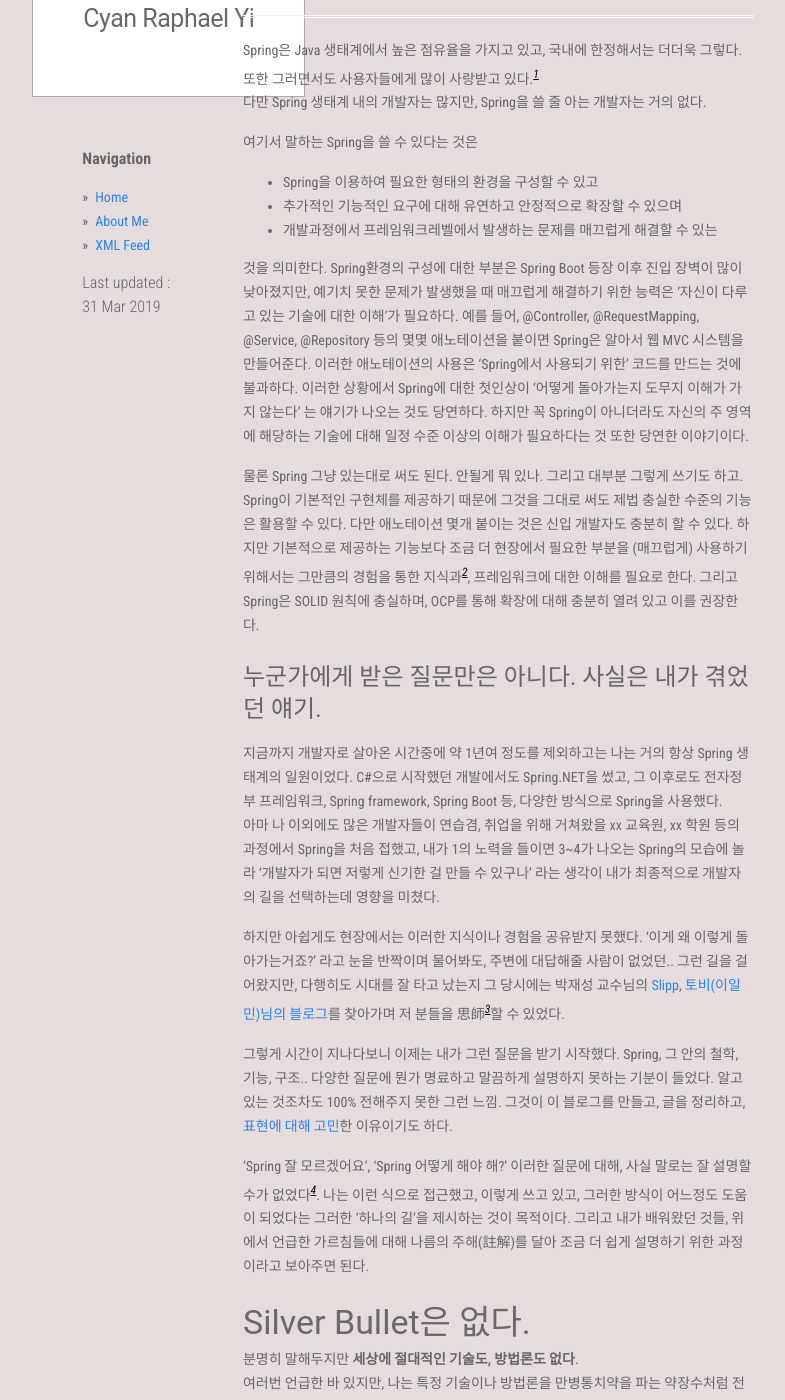
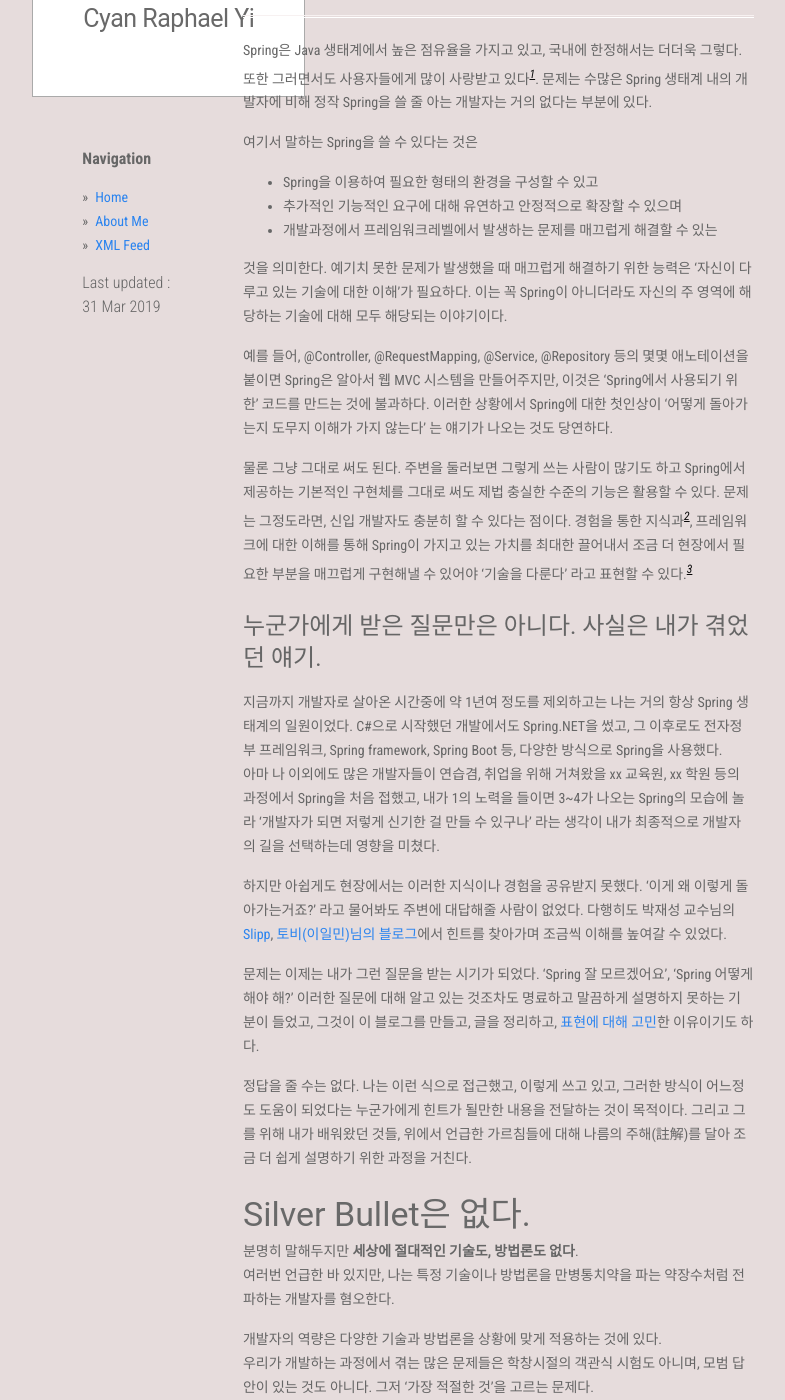
Before and after one commit to CyanRYi/cyanryi.github.io, a Jekyll site: the page built from _posts/ko/2019-03-18-Introduce-Spring-0.md, in a window 1280 px wide and 1400 px high, scrolled down 209 px. Shown: the whole window, without its empty margins (89-874 px from the left). Built offline with Jekyll 4.4.1, drawn with Linux system fonts in a browser that asks for light colours; some of the changed text lies outside the part shown.

Commit message:
2차 퇴고

```diff
--- a/_posts/ko/2019-03-18-Introduce-Spring-0.md
+++ b/_posts/ko/2019-03-18-Introduce-Spring-0.md
@@ -5,32 +5,31 @@
 hidden: true
 ---
 
-Spring은 Java 생태계에서 높은 점유율을 가지고 있고, 국내에 한정해서는 더더욱 그렇다. 또한 그러면서도 사용자들에게 많이 사랑받고 있다.[^1]
-다만 Spring 생태계 내의 개발자는 많지만, Spring을 쓸 줄 아는 개발자는 거의 없다.
+Spring은 Java 생태계에서 높은 점유율을 가지고 있고, 국내에 한정해서는 더더욱 그렇다. 또한 그러면서도 사용자들에게 많이 사랑받고 있다[^1]. 문제는 수많은 Spring 생태계 내의 개발자에 비해 정작 Spring을 쓸 줄 아는 개발자는 거의 없다는 부분에 있다.
 
 여기서 말하는 Spring을 쓸 수 있다는 것은
 - Spring을 이용하여 필요한 형태의 환경을 구성할 수 있고
 - 추가적인 기능적인 요구에 대해 유연하고 안정적으로 확장할 수 있으며
 - 개발과정에서 프레임워크레벨에서 발생하는 문제를 매끄럽게 해결할 수 있는
 
-것을 의미한다. Spring환경의 구성에 대한 부분은 Spring Boot 등장 이후 진입 장벽이 많이 낮아졌지만, 예기치 못한 문제가 발생했을 때 매끄럽게 해결하기 위한 능력은 '자신이 다루고 있는 기술에 대한 이해'가 필요하다.
-예를 들어, @Controller, @RequestMapping, @Service, @Repository 등의 몇몇 애노테이션을 붙이면 Spring은 알아서 웹 MVC 시스템을 만들어준다. 이러한 애노테이션의 사용은 'Spring에서 사용되기 위한' 코드를 만드는 것에 불과하다. 이러한 상황에서 Spring에 대한 첫인상이 '어떻게 돌아가는지 도무지 이해가 가지 않는다' 는 얘기가 나오는 것도 당연하다.
-하지만 꼭 Spring이 아니더라도 자신의 주 영역에 해당하는 기술에 대해 일정 수준 이상의 이해가 필요하다는 것 또한 당연한 이야기이다.
+것을 의미한다. 예기치 못한 문제가 발생했을 때 매끄럽게 해결하기 위한 능력은 '자신이 다루고 있는 기술에 대한 이해'가 필요하다. 이는 꼭 Spring이 아니더라도 자신의 주 영역에 해당하는 기술에 대해 모두 해당되는 이야기이다.
 
-물론 Spring 그냥 있는대로 써도 된다. 안될게 뭐 있나. 그리고 대부분 그렇게 쓰기도 하고. Spring이 기본적인 구현체를 제공하기 때문에 그것을 그대로 써도 제법 충실한 수준의 기능은 활용할 수 있다.
-다만 애노테이션 몇개 붙이는 것은 신입 개발자도 충분히 할 수 있다. 하지만 기본적으로 제공하는 기능보다 조금 더 현장에서 필요한 부분을 (매끄럽게) 사용하기 위해서는 그만큼의 경험을 통한 지식과[^2], 프레임워크에 대한 이해를 필요로 한다. 그리고 Spring은 SOLID 원칙에 충실하며, OCP를 통해 확장에 대해 충분히 열려 있고 이를 권장한다.
+예를 들어, @Controller, @RequestMapping, @Service, @Repository 등의 몇몇 애노테이션을 붙이면 Spring은 알아서 웹 MVC 시스템을 만들어주지만, 이것은 'Spring에서 사용되기 위한' 코드를 만드는 것에 불과하다. 이러한 상황에서 Spring에 대한 첫인상이 '어떻게 돌아가는지 도무지 이해가 가지 않는다' 는 얘기가 나오는 것도 당연하다.
+
+물론 그냥 그대로 써도 된다. 주변을 둘러보면 그렇게 쓰는 사람이 많기도 하고 Spring에서 제공하는 기본적인 구현체를 그대로 써도 제법 충실한 수준의 기능은 활용할 수 있다.
+문제는 그정도라면, 신입 개발자도 충분히 할 수 있다는 점이다. 경험을 통한 지식과[^2], 프레임워크에 대한 이해를 통해 Spring이 가지고 있는 가치를 최대한 끌어내서 조금 더 현장에서 필요한 부분을 매끄럽게 구현해낼 수 있어야 '기술을 다룬다' 라고 표현할 수 있다.[^3]
 
 #### 누군가에게 받은 질문만은 아니다. 사실은 내가 겪었던 얘기.
 
 지금까지 개발자로 살아온 시간중에 약 1년여 정도를 제외하고는 나는 거의 항상 Spring 생태계의 일원이었다. C#으로 시작했던 개발에서도 Spring.NET을 썼고, 그 이후로도 전자정부 프레임워크, Spring framework, Spring Boot 등, 다양한 방식으로 Spring을 사용했다.
 아마 나 이외에도 많은 개발자들이 연습겸, 취업을 위해 거쳐왔을 xx 교육원, xx 학원 등의 과정에서 Spring을 처음 접했고, 내가 1의 노력을 들이면 3~4가 나오는 Spring의 모습에 놀라 '개발자가 되면 저렇게 신기한 걸 만들 수 있구나' 라는 생각이 내가 최종적으로 개발자의 길을 선택하는데 영향을 미쳤다.
 
-하지만 아쉽게도 현장에서는 이러한 지식이나 경험을 공유받지 못했다. '이게 왜 이렇게 돌아가는거죠?' 라고 눈을 반짝이며 물어봐도, 주변에 대답해줄 사람이 없었던.. 그런 길을 걸어왔지만, 다행히도 시대를 잘 타고 났는지 그 당시에는 박재성 교수님의 [Slipp](https://www.slipp.net/), [토비(이일민)님의 블로그](http://toby.epril.com/)를 찾아가며 저 분들을 思師[^3]할 수 있었다.
+하지만 아쉽게도 현장에서는 이러한 지식이나 경험을 공유받지 못했다. '이게 왜 이렇게 돌아가는거죠?' 라고 물어봐도 주변에 대답해줄 사람이 없었다. 다행히도 박재성 교수님의 [Slipp](https://www.slipp.net/), [토비(이일민)님의 블로그](http://toby.epril.com/)에서 힌트를 찾아가며 조금씩 이해를 높여갈 수 있었다.
 
-그렇게 시간이 지나다보니 이제는 내가 그런 질문을 받기 시작했다. Spring, 그 안의 철학, 기능, 구조.. 다양한 질문에 뭔가 명료하고 말끔하게 설명하지 못하는 기분이 들었다. 알고 있는 것조차도 100% 전해주지 못한 그런 느낌. 그것이 이 블로그를 만들고, 글을 정리하고, [표현에 대해 고민](/Problem-of-Blurry-Word)한 이유이기도 하다.
+문제는 이제는 내가 그런 질문을 받는 시기가 되었다. 'Spring 잘 모르겠어요', 'Spring 어떻게 해야 해?' 이러한 질문에 대해 알고 있는 것조차도 명료하고 말끔하게 설명하지 못하는 기분이 들었고, 그것이 이 블로그를 만들고, 글을 정리하고, [표현에 대해 고민](/Problem-of-Blurry-Word)한 이유이기도 하다.
 
-'Spring 잘 모르겠어요', 'Spring 어떻게 해야 해?' 이러한 질문에 대해, 사실 말로는 잘 설명할 수가 없었다[^4]. 나는 이런 식으로 접근했고, 이렇게 쓰고 있고, 그러한 방식이 어느정도 도움이 되었다는 그러한 '하나의 길'을 제시하는 것이 목적이다.
-그리고 내가 배워왔던 것들, 위에서 언급한 가르침들에 대해 나름의 주해(註解)를 달아 조금 더 쉽게 설명하기 위한 과정이라고 보아주면 된다.
+정답을 줄 수는 없다. 나는 이런 식으로 접근했고, 이렇게 쓰고 있고, 그러한 방식이 어느정도 도움이 되었다는 누군가에게 힌트가 될만한 내용을 전달하는 것이 목적이다.
+그리고 그를 위해 내가 배워왔던 것들, 위에서 언급한 가르침들에 대해 나름의 주해(註解)를 달아 조금 더 쉽게 설명하기 위한 과정을 거친다.
 
 ### Silver Bullet은 없다.
 
@@ -43,31 +42,31 @@
 
 Spring도 마찬가지다. 이 글에서는 Spring의 장점을 더 많이 다루게 될 수 밖에 없을 텐데, 절대로 그렇지 않다는 것을 항상 염두에 둔채로 읽어주었으면 한다.
 
-### 내가 Spring에서 찾는 가치
+### 내가 Spring에서 얻은 것
 
 Spring은 만능이 아니지만, 분명히 가치있는 프레임워크라고 생각한다. 여러가지 이유가 있겠지만, 내 개인적으로 집중하는 가치 - 그래서 이 시리즈에서 주로 다루게 되는 관점 - 를 한번 설명한다.
 
-1. DIP
- - DIP를 구현하는 것은 생각보다 까다롭다. 특히 일관성 있게 구현하는 것은 더더욱 그렇다. Spring을 이용하면 DIP를 쉽게 적용할 수 있다. 물론, 필요한 것이 DIP 뿐이라면 [Google Guice](https://github.com/google/guice)도 매우 좋은 선택이라 생각한다.
+1. 다양한 기술에 대한 접근
+ - Spring은 Java 생태계 내에서 메이저라고 볼 수 있는 기술들에 대해 넓은 적용 범위를 지원한다. 모든 기술, 모든 영역을 다루기에 힘든 현실에서 Spring을 통해 다양한 기술을 사용하고 더 나아가 Spring에서 그 기술들을 다루는 방식을 살펴보는 것이 가능하다면, 그러한 기술들을 직접 다루는 것이 가능해진다.
+ - 이 말은 다시 말해, '바퀴를 만들 필요가 없다[^5]' 는 얘기도 된다. 물론 중요한 파트는 직접 구현해야 하지만, 상대적으로 덜한 부분에 대해 필요에 따라 선택적 무지를 택할 수 있다.
+ - 여기에는 당연히 단점도 존재하는데, 추상화된 API를 통해 이용하는 과정에서 네이티브하게 사용하는 것보다는 일부 기능을 사용하지 못하는 경우도 있다.
 
-2. 넓은 적용 범위를 위한 유연한 구조
- - Spring은 Java 생태계에서 사용할 수 있는 기술들에 대해 매우 넓은 범위를 지원한다. Spring 안에서 추상화된 라이브러리, 프레임워크를 어지간해서는 다 다룰 수 있다.[^5] Spring에서는 스스로 '바퀴를 만들 필요가 없다' 라는 가치를 말한다.
- - 여기에는 당연히 단점도 존재하는데, 추상화된 API를 통해 이용하는 과정에서 네이티브하게 사용하는 것보다는 일부 기능을 사용하지 못하는 경우도 종종 있다.
+2. DIP
+ - SOLID에 포함된 기본 원칙이지만, 이를 직접, 일관성 있게 구현하는 것은 생각보다 까다롭다. Spring을 이용하면 DIP를 쉽게 적용할 수 있다. 물론, 필요한 것이 DIP 뿐이라면 [Google Guice](https://github.com/google/guice)도 좋은 선택이다.
 
-3. 오래 사용되고, 그러면서도 개발자들에게 사랑받는 소프트웨어
- - 약 20여년에 가까운 세월동안 유지되고, 변화에 대응하며, 아직까지도 생태계에서 충분히 사랑받고 있는 소프트웨어의, 특히 이 과정에서 기존의 주류를 밀어내고 스스로 새로운 주류가 된 부분을 이해하고자 하는 목적이 있다.
- - 당연히 이는 이러한 소프트웨어를 만드는 것이 목적이기 때문이다.
+3. 오래 사용되고, 그러면서도 개발자들에게 사랑받는 소프트웨어에 대한 관찰
+ - 약 20여년에 가까운 세월동안 유지되고 변화에 대응하며 아직까지도 생태계에서 충분히 사랑받고 있는 소프트웨어, 특히 이 과정에서 기존의 주류를 밀어내고 스스로 새로운 주류가 된 부분은 어떤 소프트웨어를 만들어야 하는지 관찰 대상으로 충분하다고 생각한다.
 
 4. 구현 패턴
  - 나보다 코드를 잘 만드는 개발자들의 소스코드를 보고 배우기 위함이다. 정답은 없지만, 참고를 할 수 있음에는 분명하다. 물론, 보기 쉽다고는 말 못한다.
 
 ---
-[^1]: [RebelLabs의 2017 Report](https://zeroturnaround.com/rebellabs/developer-productivity-report-2017-why-do-you-use-java-tools-you-use/)를 기준으로 한다.
+[^1]: [RebelLabs의 2017 Report](https://zeroturnaround.com/rebellabs/developer-productivity-report-2017-why-do-you-use-java-tools-you-use/)등을 통해 이를 확인할 수 있다.
 
 [^2]: 경험은 투자한 시간에 대해 공평하다. 다만 그 경험을 얼만큼 자신의 것으로 소화해내는지는 다르다. 나는 이 두가지를 항상 구분해 설명한다. 경력과 실력이 정비례하지 않는 이유를 이것으로 보기 때문이다.
 
-[^3]: 예전에 인터넷을 돌아다니다가 '마음으로 스승으로 섬기고 가르침을 받음' 이라는 의미로 찾았던 한자어인데, 古語인지 이 글을 쓰면서 검색해봐도 내용이 안나온다. 한자가 틀렸을수도 있고... 그냥 작성자가 만들어낸 단어라 치고 의미만 받아들여줬으면 한다.
+[^3]: 최고급 스포츠카라도 운전자가 그 능력을 제대로 끌어내지 못한다면, 그보다 낮은 스펙의 자동차의 능력을 100% 끌어낼 수 있는 운전자보다 떨어질 수 있다. 그리고 그것이 '운전자'의 능력이며, 개발자 또한 이런 관점으로 보아야 한다.
 
 [^4]: 이유는 간단하다. 내가 Spring을 개발하지 않았기 때문이다. 그저 사용하는 입장에서 최대한 이해하려고 할 뿐.
 
-[^5]: 잘 알려지지 않았지만, Spring에 대해 '프레임워크를 위한 프레임워크' 라는 표현도 있다.
+[^5]: Spring이 스스로 밝히는 Spring의 가치의 하나이기도 하다.
```
